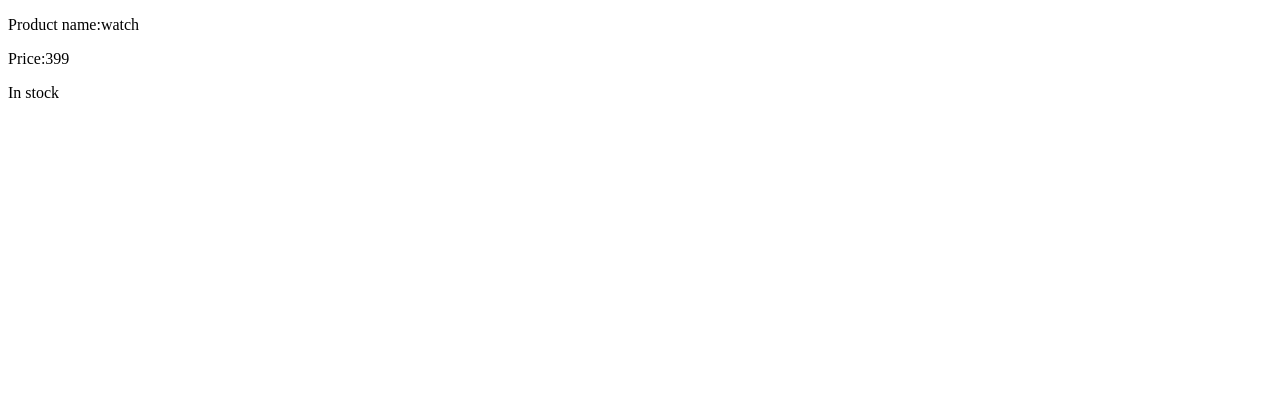
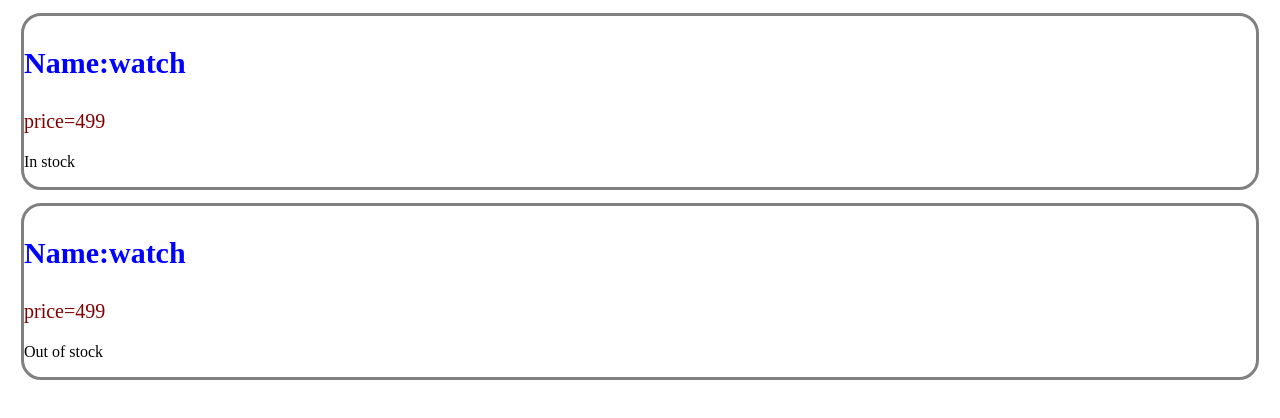
Before and after one commit to amarthaluriruthika/Reactfundamentals-m, a React (Vite) app in the folder react/: page / in a window 1280 px wide. Shown: the top 418 px of the page. Built offline with nearby package versions, Linux system fonts and the light colour scheme.

Commit message:
completed

```diff
--- /dev/null
+++ b/react/src/App.css
@@ -0,0 +1,5 @@
+/* .container1{
+    margin: 10px;
+    display: flex;
+
+} */
--- a/react/src/App.jsx
+++ b/react/src/App.jsx
@@ -1,13 +1,26 @@
+// import "./App.css"
+// import Idcard from "./Idcard.jsx"
 import Productcard from "./Productcard.jsx"
 // import Profile from "./Profile.jsx"
 function App() {
-  const productName = "watch"
-  const price = 399
-  const isAvailable = true
+  // c
+  const product={
+    name:"watch",
+    price:499,
+    isAvailable:true
+  }
+
   return (
-    <div>
-      <Productcard productName={productName} price={price} isAvailable={isAvailable} />
+    <div >
+      <Productcard name={product.name} price={product.price} available={product.isAvailable} />
+      <Productcard name={product.name} price={product.price} available={product.isAvailable == false} />
+
+
+      {/* <div className="">
+   <Idcard name={person.name} course={person.course} rollNo={person.rollNo} bloodGroup={person.bloodGroup} dob={person.dob}/> */}
+
     </div>
+
 
   )
 }
--- /dev/null
+++ b/react/src/Idcard.jsx
@@ -0,0 +1,12 @@
+function Idcard(person) {
+    return (
+    <div>
+        <img src="c:\Users\Ruthika\Downloads\pngtree-flat-vector-illustration-of-indian-flag-waving-and-le-png-image_17022171.png" alt="" />
+        <p>{person.name}</p>
+<p>Course:{person.course}</p>
+<p>Roll No:{person.rollNo}</p>
+<p>Blood Group:{person.bloodGroup}</p>
+        </div>
+)
+}
+export default Idcard
--- /dev/null
+++ b/react/src/Productcard.css
@@ -0,0 +1,26 @@
+.container{
+    margin: 13px;
+    border-radius: 20px;
+    border-color:  grey;
+    border-style: solid;
+    text-align: left;
+}
+.title{
+    font-size: 50px;
+    color: black;
+}
+.price{
+    font-size:30px;
+    color:blue;
+
+}
+.stock{
+    font-size:30px;
+    color:green;
+
+}
+.outstock{
+    font-size: 30px;
+    color:red;
+
+}
--- a/react/src/Productcard.jsx
+++ b/react/src/Productcard.jsx
@@ -1,14 +1,37 @@
-function Productcard({productName,price,isAvailable}){
-    // const productName="Watch"
-    // const price=399
-    // const isAvailable=true
-    return(
-        <div>
-            <p>Product name:{productName}</p>
-            <p>Price:{price}</p>
-            <p>{isAvailable===true?"In stock":"Out of stock"}</p>
+
+// import "./Productcard.css"
+function Productcard(product) {
+      const titleStyle={
+            fontSize:"30px",
+            fontWeight:"bold" ,
+            color: "blue"
+    }
+    const priceStyle={
+        fontSize:"20px",
+        fontWeight:"larger",
+        color:"maroon"
+    }
+    const containerStyle={
+        margin: "13px",
+    borderRadius: "20px",
+    borderColor:  "grey",
+    borderStyle: "solid",
+    textAlign: "left"
+    }
+
+
+    return (
+        <div style={containerStyle}>
+            <p style={titleStyle}>Name:{product.name}</p>
+            <p style={priceStyle}>price={product.price}</p>
+            <p>
+                {product.available === true ? <p className="stock">In stock</p>
+                    : <p className="outstock">Out of stock</p>}  </p>
+
+
+
         </div>
 
     )
 }
- export default Productcard
+export default Productcard
```
Also changed, not shown: react/public/gate.svg (added), react/src/Idcard.css (added).
